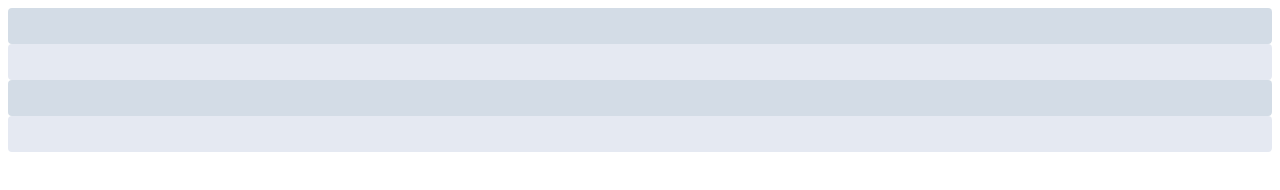
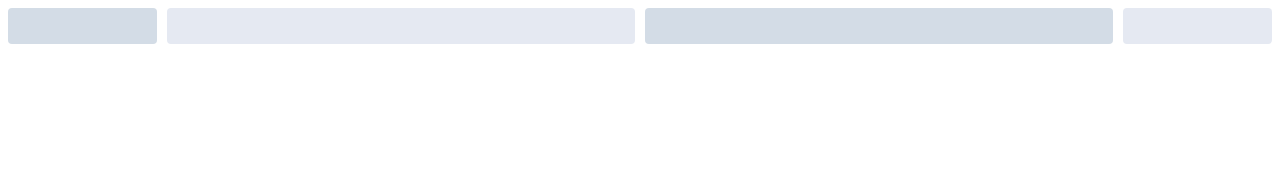
Before and after one commit to ashokreplies/vuejs, a plain HTML site: page index.html in a window 1280 px wide. Drawn offline with nearby package versions, Linux system fonts and the light colour scheme.

Commit message:
css link added

```diff
--- a/index.html
+++ b/index.html
@@ -4,7 +4,8 @@
   <title>My first Vue app</title>
   <script src="https://unpkg.com/vue"></script>
   <script src="index.js"></script>
-  <style src="index.css">
+  <link rel="stylesheet" type="text/css" href="index.css">
+  <style >
 
 .el-col {
     border-radius: 4px;
```
